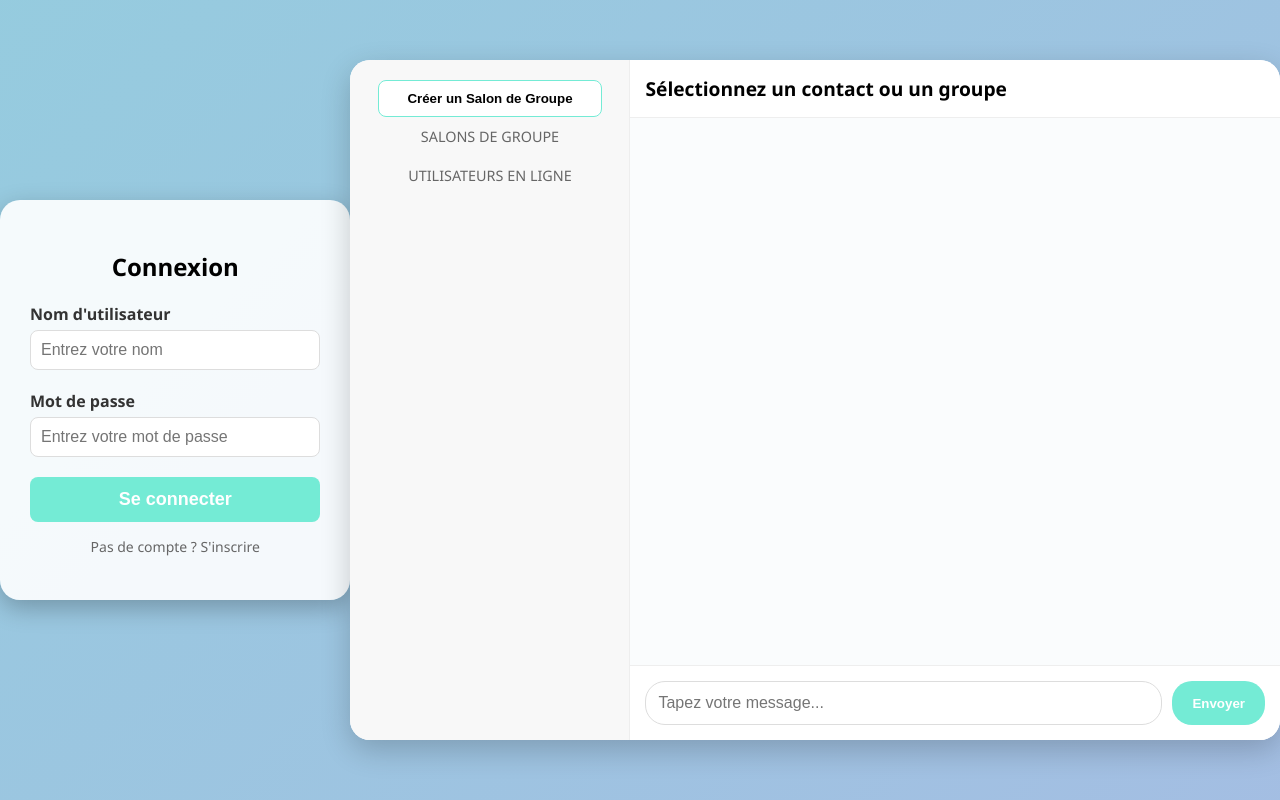
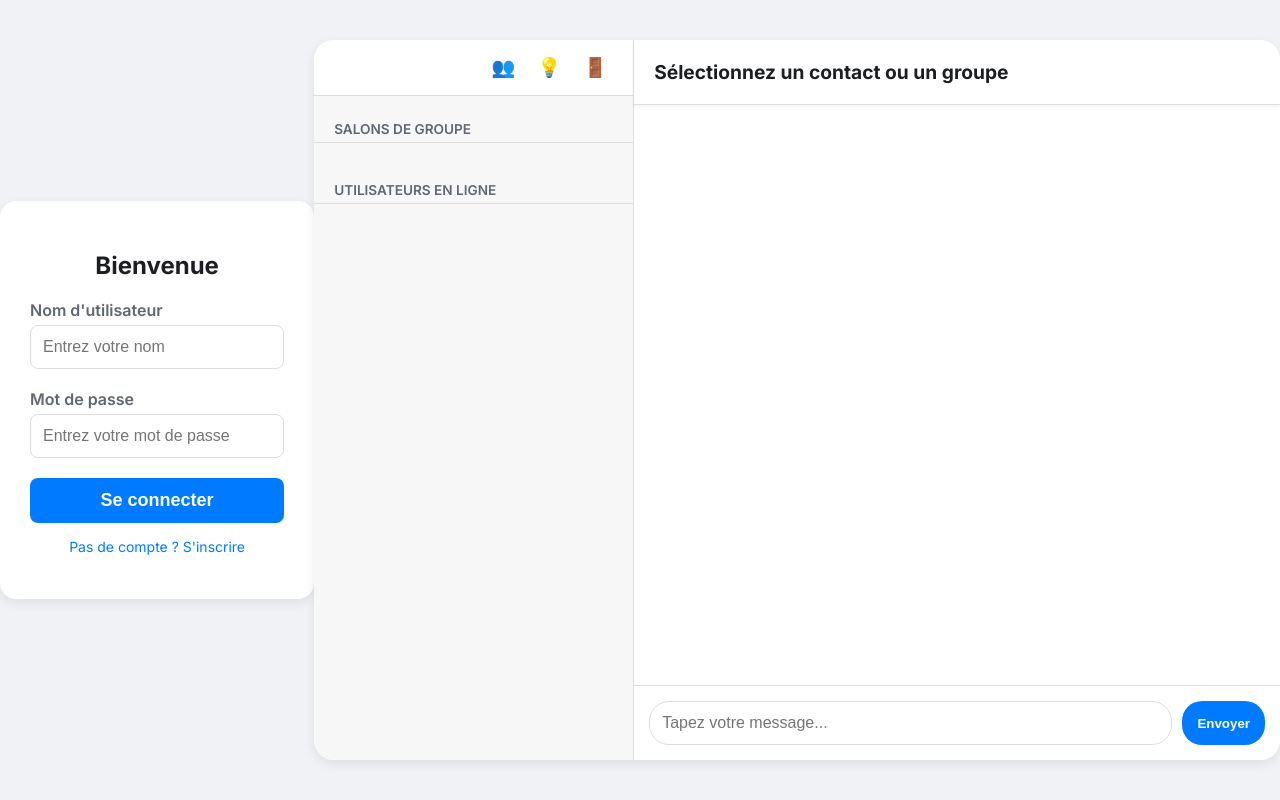
Before and after one commit to ibanpetit64-png/massagerie-html, a website: page index.html in a window 1280 px wide. Drawn offline with nearby package versions, Linux system fonts and the light colour scheme.

Commit message:
Update index.html

```diff
--- a/index.html
+++ b/index.html
@@ -1,121 +1,277 @@
 <!DOCTYPE html>
-<html lang="fr">
+<html lang="fr" data-theme="light">
 <head>
   <meta charset="UTF-8" />
-  <title>Messagerie Authentifiée</title>
+  <meta name="viewport" content="width=device-width, initial-scale=1.0">
+  <title>Messagerie Moderne</title>
   <script src="https://cdn.socket.io/4.7.2/socket.io.min.js"></script>
+  <link href="https://fonts.googleapis.com/css2?family=Inter:wght@400;600;700&display=swap" rel="stylesheet">
   <style>
     /* ---------------------------------- */
-    /* Styles généraux */
+    /* 1. Variables de Thèmes (Clair/Sombre) */
     /* ---------------------------------- */
+    :root {
+        /* Mode Clair (Par défaut) */
+        --bg-color: #f0f2f5;
+        --card-bg: #ffffff;
+        --text-color: #1c1e21;
+        --subtle-text: #606770;
+        --sidebar-bg: #f7f7f7;
+        --contact-hover: #eaf3ff;
+        --active-contact: #e0f0ff;
+        --main-brand: #007bff;
+        --message-mine: #007bff;
+        --message-other: #e4e6eb;
+        --shadow-light: 0 4px 12px rgba(0, 0, 0, 0.08);
+        --border-color: #dddddd;
+        --unread-bg: #f84d4d;
+        --icon-color: #606770;
+    }
+    [data-theme="dark"] {
+        /* Mode Sombre */
+        --bg-color: #18191a;
+        --card-bg: #242526;
+        --text-color: #e4e6eb;
+        --subtle-text: #b0b3b8;
+        --sidebar-bg: #242526;
+        --contact-hover: #3a3b3c;
+        --active-contact: #3e5066;
+        --main-brand: #3b82f6;
+        --message-mine: #3b82f6;
+        --message-other: #3a3b3c;
+        --shadow-light: 0 4px 12px rgba(0, 0, 0, 0.3);
+        --border-color: #3e4042;
+        --unread-bg: #e04e4e;
+        --icon-color: #b0b3b8;
+    }
+
+    /* ---------------------------------- */
+    /* 2. Styles Généraux */
+    /* ---------------------------------- */
+    * { box-sizing: border-box; }
     body {
         margin: 0;
-      font-family: "Segoe UI", sans-serif;
-      background: linear-gradient(135deg, #74ebd5, #ACB6E5);
+        font-family: 'Inter', sans-serif;
+        background: var(--bg-color);
+        color: var(--text-color);
         height: 100vh;
         display: flex;
         justify-content: center;
         align-items: center;
-      background-size: 400% 400%;
-      animation: bg 12s ease infinite;
+        transition: background 0.3s, color 0.3s;
     }
-    @keyframes bg { 0%{background-position:0% 50%} 50%{background-position:100% 50%} 100%{background-position:0% 50%} }
 
-    /* Card d'authentification */
-    .card {
-      width: 360px;
-      background: rgba(255,255,255,0.9);
-      border-radius: 20px;
-      box-shadow: 0 8px 25px rgba(0,0,0,0.25);
+    /* Boutons et Inputs */
+    .btn, .auth-btn {
+        padding: 10px 15px;
+        border: none;
+        border-radius: 8px;
+        font-weight: 600;
+        cursor: pointer;
+        transition: all 0.2s ease-in-out;
+    }
+    .auth-btn {
+        width: 100%;
+        padding: 12px;
+        background: var(--main-brand);
+        color: white;
+        font-size: 18px;
+    }
+    .auth-btn:hover { background: #0069d9; }
+
+    /* Card d'Authentification */
+    #auth-card {
+        width: 380px;
+        background: var(--card-bg);
+        border-radius: 16px;
+        box-shadow: var(--shadow-light);
         padding: 30px;
         display: flex;
         flex-direction: column;
         align-items: center;
-      transition: 0.3s;
     }
     .input-group { margin-bottom: 20px; width: 100%; }
-    .input-group label { display: block; font-weight: 600; margin-bottom: 5px; color: #333; }
-    .input-group input { width: 100%; padding: 10px; border: 1px solid #ddd; border-radius: 8px; box-sizing: border-box; font-size: 16px; }
-    .auth-btn { width: 100%; padding: 12px; border: none; border-radius: 8px; background: #74ebd5; color: white; font-size: 18px; font-weight: bold; cursor: pointer; transition: background 0.3s; }
-    .auth-btn:hover { background: #60c9b0; }
-    .switch-auth { margin-top: 15px; font-size: 14px; color: #666; cursor: pointer; }
+    .input-group label { display: block; font-weight: 600; margin-bottom: 5px; color: var(--subtle-text); }
+    .input-group input {
+        width: 100%;
+        padding: 12px;
+        border: 1px solid var(--border-color);
+        border-radius: 8px;
+        background: var(--card-bg);
+        color: var(--text-color);
+        font-size: 16px;
+        transition: border-color 0.3s;
+    }
+    .switch-auth { margin-top: 15px; font-size: 14px; color: var(--main-brand); cursor: pointer; }
     .switch-auth:hover { text-decoration: underline; }
 
     /* ---------------------------------- */
-    /* Styles pour l'application de chat */
+    /* 3. Application de Chat */
     /* ---------------------------------- */
     #app {
-      display: none; /* Cache par défaut */
-      width: 90%;
-      max-width: 1200px;
-      height: 85vh;
-      background: rgba(255,255,255,0.95);
+        display: none; /* Remplacé par flex en JS après connexion */
+        width: 95%;
+        max-width: 1300px;
+        height: 90vh;
+        background: var(--card-bg);
         border-radius: 20px;
-      box-shadow: 0 10px 30px rgba(0,0,0,0.2);
+        box-shadow: var(--shadow-light);
         overflow: hidden;
-      display: grid; /* Utilisation de GRID pour le layout à 2 colonnes */
-      grid-template-columns: 280px 1fr;
+        grid-template-columns: 320px 1fr;
+        display: grid;
     }
+    /* Panneau de Contacts (Sidebar) */
     #contacts-panel {
-      background: #f8f8f8;
-      border-right: 1px solid #eee;
-      padding: 20px 0 0 0;
+        background: var(--sidebar-bg);
+        border-right: 1px solid var(--border-color);
         overflow-y: auto;
+        display: flex;
+        flex-direction: column;
+        padding-bottom: 20px;
     }
-    .contact {
+    #sidebar-header {
         padding: 15px 20px;
-      border-bottom: 1px solid #eee;
-      cursor: pointer;
-      font-weight: 500;
-      transition: background 0.2s;
+        border-bottom: 1px solid var(--border-color);
         display: flex;
         justify-content: space-between;
         align-items: center;
+        background: var(--card-bg);
     }
-    .contact:hover, .contact.active {
-      background: #e0f7fa;
+    #user-profile { font-weight: 700; font-size: 1.1em; }
+    #options-menu {
+        display: flex;
+        gap: 10px;
     }
+    .icon-btn {
+        background: transparent;
+        border: none;
+        color: var(--icon-color);
+        font-size: 1.2em;
+        cursor: pointer;
+        transition: color 0.2s;
+    }
+    .icon-btn:hover { color: var(--main-brand); }
+
+    .section-title {
+        text-align: left;
+        color: var(--subtle-text);
+        font-size: 0.85em;
+        font-weight: 600;
+        padding: 10px 20px 5px;
+        margin-top: 15px;
+        border-bottom: 1px solid var(--border-color);
+    }
+    .contact-container { padding: 0 5px; }
+
+    .contact {
+        padding: 12px 15px;
+        margin-bottom: 4px;
+        cursor: pointer;
+        font-weight: 500;
+        border-radius: 8px;
+        display: flex;
+        justify-content: space-between;
+        align-items: center;
+        transition: background 0.2s;
+    }
+    .contact:hover { background: var(--contact-hover); }
+    .contact.active { background: var(--active-contact); color: var(--main-brand); font-weight: 600;}
+
+    .contact-info span:first-child { font-size: 1em; }
+    .contact-info span:last-child { color: var(--subtle-text); font-size: 0.8em; margin-left: 5px; }
+
     .unread-count {
-        background: #ff5252; /* Rouge vif */
+        background: var(--unread-bg);
         color: white;
-        border-radius: 50%;
-        padding: 2px 7px;
+        border-radius: 12px;
+        padding: 2px 8px;
         font-size: 12px;
         line-height: 1;
+        font-weight: 700;
     }
+    .contact.active .unread-count { background: white; color: var(--unread-bg); }
 
-    /* Fenêtre de chat */
+    /* Fenêtre de Chat */
     #chat-window { display: flex; flex-direction: column; }
-    #messages { flex-grow: 1; padding: 20px; overflow-y: auto; display: flex; flex-direction: column; }
-    #input-area { display: flex; padding: 15px; border-top: 1px solid #eee; background: #fff; }
-    #msg-input { flex-grow: 1; padding: 12px; border: 1px solid #ddd; border-radius: 20px; margin-right: 10px; font-size: 16px; }
-    #send-btn { padding: 12px 20px; border: none; border-radius: 20px; background: #74ebd5; color: white; font-weight: bold; cursor: pointer; transition: background 0.3s; }
-    #send-btn:hover { background: #60c9b0; }
-    .message { max-width: 60%; padding: 10px 15px; border-radius: 18px; margin-bottom: 10px; line-height: 1.4; word-wrap: break-word; }
-    .message.mine { align-self: flex-end; background: #74ebd5; color: white; border-bottom-right-radius: 2px; }
-    .message.other { align-self: flex-start; background: #f1f1f1; color: #333; border-bottom-left-radius: 2px; }
-    #current-contact-header { padding: 15px; border-bottom: 1px solid #eee; font-size: 1.2em; font-weight: bold; background: #fff; }
-    .message-info { font-size: 0.75em; color: rgba(0, 0, 0, 0.4); margin-top: 5px; text-align: right; }
-    .message.other .message-info { text-align: left; color: rgba(0, 0, 0, 0.6); }
+    #current-contact-header {
+        padding: 20px;
+        border-bottom: 1px solid var(--border-color);
+        font-size: 1.2em;
+        font-weight: bold;
+        background: var(--card-bg);
+        box-shadow: 0 2px 4px rgba(0, 0, 0, 0.05);
+    }
+    #messages {
+        flex-grow: 1;
+        padding: 20px;
+        overflow-y: auto;
+        display: flex;
+        flex-direction: column;
+    }
+    #input-area {
+        display: flex;
+        padding: 15px;
+        border-top: 1px solid var(--border-color);
+        background: var(--card-bg);
+    }
+    #msg-input {
+        flex-grow: 1;
+        padding: 12px;
+        border: 1px solid var(--border-color);
+        border-radius: 20px;
+        margin-right: 10px;
+        font-size: 16px;
+        background: var(--card-bg);
+        color: var(--text-color);
+    }
+    #send-btn {
+        background: var(--main-brand);
+        color: white;
+        font-weight: bold;
+        border-radius: 20px;
+    }
+    #send-btn:hover { background: #0069d9; }
 
-    /* Bouton de groupe */
-    #create-group-btn {
-        width: 80%;
-        margin: 0 auto 10px auto;
-        display: block;
-        padding: 10px;
-        cursor: pointer;
-        border: 1px solid #74ebd5;
-        background: #fff;
-        border-radius: 8px;
-        font-weight: bold;
+    /* Bulles de Message */
+    .message {
+        max-width: 65%;
+        padding: 10px 15px;
+        border-radius: 18px;
+        margin-bottom: 10px;
+        line-height: 1.4;
+        word-wrap: break-word;
+        box-shadow: 0 1px 1px rgba(0, 0, 0, 0.05);
     }
+    .message.mine {
+        align-self: flex-end;
+        background: var(--message-mine);
+        color: white;
+        border-bottom-right-radius: 4px;
+    }
+    .message.other {
+        align-self: flex-start;
+        background: var(--message-other);
+        color: var(--text-color);
+        border-bottom-left-radius: 4px;
+    }
+    .message-info {
+        font-size: 0.7em;
+        margin-top: 5px;
+        opacity: 0.7;
+        text-align: right;
+        color: inherit;
+    }
+    .message.other .message-info { text-align: left; }
+
+    /* Indicateur de groupe dans la bulle */
+    .message-sender { font-weight: 700; font-size: 0.85em; margin-bottom: 3px; }
+
   </style>
 </head>
 <body>
 
-  <div id="auth-card" class="card">
-    <h2 id="auth-title">Connexion</h2>
+  <div id="auth-card">
+    <h2 id="auth-title" style="color: var(--text-color);">Bienvenue</h2>
     <div class="input-group">
       <label for="username-input">Nom d'utilisateur</label>
       <input type="text" id="username-input" placeholder="Entrez votre nom" />
@@ -130,14 +286,21 @@
 
   <div id="app">
     <div id="contacts-panel">
-        <button id="create-group-btn">Créer un Salon de Groupe</button>
-
-        <p style="text-align: center; color: #666; font-size: 0.9em; margin-top: 10px;">SALONS DE GROUPE</p>
-        <div id="groups-list">
+        <div id="sidebar-header">
+            <span id="user-profile"></span>
+            <div id="options-menu">
+                <button id="create-group-btn" class="icon-btn" title="Créer un groupe">👥</button>
+                <button id="theme-toggle" class="icon-btn" title="Mode Sombre/Clair">💡</button>
+                <button id="logout-btn" class="icon-btn" title="Déconnexion">🚪</button>
+            </div>
         </div>
 
-        <p style="text-align: center; color: #666; font-size: 0.9em; margin-top: 20px;">UTILISATEURS EN LIGNE</p>
-        <div id="users-list">
+        <p class="section-title">SALONS DE GROUPE</p>
+        <div id="groups-list" class="contact-container">
+            </div>
+
+        <p class="section-title">UTILISATEURS EN LIGNE</p>
+        <div id="users-list" class="contact-container">
             </div>
     </div>
     <div id="chat-window">
@@ -148,7 +311,7 @@
         </div>
       <div id="input-area">
         <input type="text" id="msg-input" placeholder="Tapez votre message..." />
-        <button id="send-btn">Envoyer</button>
+        <button id="send-btn" class="btn">Envoyer</button>
       </div>
     </div>
   </div>
@@ -159,9 +322,9 @@
     let isLogin = true;
     let username = "";
     let currentContact = null;
-    let isCurrentContactGroup = false; // Nouveau : Indicateur de type de conversation
-    let unreadCounts = {}; // Nouveau : { contactName/groupName: count }
-    let lastOnlineList = []; // Nouveau : Pour rafraîchir la liste des utilisateurs
+    let isCurrentContactGroup = false;
+    let unreadCounts = {}; // { contactName/groupName: count }
+    let lastOnlineList = [];
 
     // --- ÉLÉMENTS DU DOM ---
     const authCard = document.getElementById("auth-card");
@@ -171,28 +334,54 @@
     const passwordInput = document.getElementById("password-input");
     const authBtn = document.getElementById("auth-btn");
     const appEl = document.getElementById("app");
-    const contactsPanel = document.getElementById("contacts-panel");
     const messagesEl = document.getElementById("messages");
     const msgInput = document.getElementById("msg-input");
     const sendBtn = document.getElementById("send-btn");
     const contactNameEl = document.getElementById("contact-name");
+    const userProfileEl = document.getElementById("user-profile");
     const createGroupBtn = document.getElementById("create-group-btn");
     const groupsListEl = document.getElementById("groups-list");
     const usersListEl = document.getElementById("users-list");
+    const themeToggleBtn = document.getElementById("theme-toggle");
+    const logoutBtn = document.getElementById("logout-btn");
 
-    // --- FONCTIONS UTILS ---
+    // --- LOGIQUE D'INTERFACE ET UTILITAIRES ---
 
     function formatTime(date) {
         if (!date) return '';
         return new Date(date).toLocaleTimeString([], { hour: '2-digit', minute: '2-digit' });
     }
 
+    // 💡 GESTION DU THÈME
+    themeToggleBtn.onclick = () => {
+        const currentTheme = document.documentElement.getAttribute('data-theme');
+        const newTheme = currentTheme === 'light' ? 'dark' : 'light';
+        document.documentElement.setAttribute('data-theme', newTheme);
+        localStorage.setItem('theme', newTheme);
+        themeToggleBtn.textContent = newTheme === 'dark' ? '☀️' : '💡';
+    };
+    // Charge le thème au démarrage
+    const storedTheme = localStorage.getItem('theme') || 'light';
+    document.documentElement.setAttribute('data-theme', storedTheme);
+    themeToggleBtn.textContent = storedTheme === 'dark' ? '☀️' : '💡';
+
+    // 🚪 LOGOUT
+    logoutBtn.onclick = () => {
+        if (confirm("Voulez-vous vraiment vous déconnecter ?")) {
+            // Logique de déconnexion simple (nettoie l'état local et recharge)
+            username = "";
+            currentContact = null;
+            unreadCounts = {};
+            lastOnlineList = [];
+            socket.disconnect(); // Déconnecte le socket pour informer le serveur
+            window.location.reload(); // Recharge la page pour revenir à l'écran d'auth
+        }
+    };
+
     function addMessage(msg) {
-        // Ajout d'un message, vérifie si c'est pour la conversation actuelle
-        // Pour les groupes, 'to' est le nom du groupe. Pour les privés, 'to' ou 'from' est le contact actuel.
         const relevant = isCurrentContactGroup
-            ? msg.to === currentContact // Message de groupe
-            : (msg.to === username && msg.from === currentContact) || (msg.from === username && msg.to === currentContact); // Message privé
+            ? msg.to === currentContact
+            : (msg.to === username && msg.from === currentContact) || (msg.from === username && msg.to === currentContact);
 
         if (!relevant) return;
 
@@ -201,7 +390,7 @@
 
         let senderInfo = '';
         if (msg.isGroup && msg.from !== username) {
-            senderInfo = `<span style="font-weight:bold; font-size:0.85em; display:block; margin-bottom:5px;">${msg.from}</span>`;
+            senderInfo = `<div class="message-sender" style="color:${document.documentElement.getAttribute('data-theme') === 'dark' ? '#93c5fd' : '#1d4ed8'};">${msg.from}</div>`;
         }
 
         div.innerHTML = `
@@ -215,23 +404,19 @@
 
     async function loadMessages(targetName, isGroup) {
         messagesEl.innerHTML = "";
-        contactNameEl.textContent = isGroup ? `[Groupe] ${targetName}` : targetName;
+        contactNameEl.textContent = isGroup ? `${targetName} (Groupe)` : targetName;
         currentContact = targetName;
         isCurrentContactGroup = isGroup;
 
         try {
-            // L'API est unifiée : /messages/utilisateur_actuel/cible (cible = nom d'utilisateur ou nom de groupe)
             const res = await fetch(\`/messages/\${username}/\${targetName}\`);
             const messages = await res.json();
 
             if (res.ok && messages) {
                 messages.forEach(addMessage);
-            } else {
-                console.error("Erreur de chargement de l'historique:", messages.error);
             }
-
         } catch (error) {
-            console.error("Erreur réseau pour l'historique:", error);
+            console.error("Erreur de chargement de l'historique:", error);
         }
     }
 
@@ -239,20 +424,18 @@
     // --- GESTION DES CONTACTS ET GROUPES ---
 
     function setActiveContact(targetName, isGroup = false) {
-        // 1. Réinitialiser le compteur
+        // 1. Réinitialiser le compteur et rafraîchir les listes
         if (unreadCounts.hasOwnProperty(targetName)) {
             unreadCounts[targetName] = 0;
         }
         updateContactList(lastOnlineList);
         loadAndDisplayGroups();
 
-        // 2. Changer de contact
+        // 2. Mettre à jour l'état et l'affichage
         currentContact = targetName;
         isCurrentContactGroup = isGroup;
 
         document.querySelectorAll('.contact').forEach(c => c.classList.remove('active'));
-
-        // Trouver et activer le contact/groupe dans le DOM
         const targetEl = document.querySelector(`.contact[data-target-name="${targetName}"]`);
         if(targetEl) targetEl.classList.add('active');
 
@@ -260,30 +443,23 @@
     }
 
     function updateContactList(list) {
-        lastOnlineList = list; // Sauvegarde la liste
+        lastOnlineList = list;
         usersListEl.innerHTML = "";
 
-        // Initialise les compteurs pour les nouveaux utilisateurs
         list.forEach(u => {
-            if (u !== username && !unreadCounts.hasOwnProperty(u)) {
-                unreadCounts[u] = 0;
-            }
+            if (u !== username && !unreadCounts.hasOwnProperty(u)) { unreadCounts[u] = 0; }
         });
 
-        // Affiche les utilisateurs en ligne
         list.filter(u => u !== username).forEach(u => {
             const div = document.createElement("div");
             div.className = "contact" + (u === currentContact && !isCurrentContactGroup ? " active" : "");
-            div.setAttribute('data-target-name', u); // Pour le ciblage
+            div.setAttribute('data-target-name', u);
 
             const count = unreadCounts[u] || 0;
             let countHtml = count > 0 ? `<span class="unread-count">${count}</span>` : '';
 
-            div.innerHTML = `<span>${u}</span> ${countHtml}`;
-
-            div.onclick = () => {
-                setActiveContact(u, false);
-            };
+            div.innerHTML = `<div class="contact-info"><span>👤 ${u}</span></div> ${countHtml}`;
+            div.onclick = () => { setActiveContact(u, false); };
             usersListEl.appendChild(div);
         });
     }
@@ -298,23 +474,17 @@
             groups.forEach(group => {
                 const groupName = group.name;
 
-                // Initialise le compteur pour le groupe
-                if (!unreadCounts.hasOwnProperty(groupName)) {
-                    unreadCounts[groupName] = 0;
-                }
+                if (!unreadCounts.hasOwnProperty(groupName)) { unreadCounts[groupName] = 0; }
 
                 const div = document.createElement("div");
                 div.className = "contact" + (groupName === currentContact && isCurrentContactGroup ? " active" : "");
-                div.setAttribute('data-target-name', groupName); // Pour le ciblage
+                div.setAttribute('data-target-name', groupName);
 
                 const count = unreadCounts[groupName] || 0;
                 let countHtml = count > 0 ? `<span class="unread-count">${count}</span>` : '';
 
-                div.innerHTML = `<span>💬 ${groupName}</span> ${countHtml}`;
-
-                div.onclick = () => {
-                    setActiveContact(groupName, true);
-                };
+                div.innerHTML = `<div class="contact-info"><span>💬 ${groupName}</span></div> ${countHtml}`;
+                div.onclick = () => { setActiveContact(groupName, true); };
                 groupsListEl.appendChild(div);
             });
 
@@ -350,21 +520,22 @@
         return alert(data.error || "Erreur d'authentification");
       }
 
-      // Connexion/Inscription réussie
+      // Connexion réussie
       username = user;
       authCard.style.display = "none";
       appEl.style.display = "grid";
+      userProfileEl.textContent = `Bienvenue, ${username}`; // Affiche le nom d'utilisateur
 
-      // Enregistre l'utilisateur connecté sur le serveur Socket.IO et rejoint les rooms
+      socket.connect(); // S'assure que le socket est connecté
       socket.emit("registerUser", username);
-      await loadAndDisplayGroups(); // Charge les groupes existants
+      await loadAndDisplayGroups();
     };
 
-    // --- GESTION DES GROUPES ---
+    // --- GESTION SOCKET.IO ET ACTIONS ---
 
     createGroupBtn.onclick = async () => {
         const groupName = prompt("Entrez le nom du nouveau salon de groupe:");
-        if (!groupName) return;
+        if (!groupName || groupName.length < 3) return alert("Nom invalide.");
 
         try {
             const res = await fetch("/createGroup", {
@@ -376,8 +547,8 @@
 
             if (data.success) {
                 alert(`Groupe "${groupName}" créé avec succès !`);
-                await loadAndDisplayGroups(); // Rafraîchit les groupes
-                socket.emit('registerUser', username); // Demande au serveur de rejoindre la room
+                await loadAndDisplayGroups();
+                socket.emit('registerUser', username);
                 setActiveContact(groupName, true);
             } else {
                 alert(`Erreur: ${data.error}`);
@@ -386,9 +557,6 @@
             alert("Erreur de communication avec le serveur.");
         }
     };
-
-
-    // --- GESTION SOCKET.IO ---
 
     socket.on("onlineUsers", updateContactList);
 
@@ -410,23 +578,20 @@
     };
 
     socket.on("receiveMessage", msg => {
-        // Détermine l'expéditeur/cible pour le compteur
         const target = msg.isGroup ? msg.to : (msg.from === username ? msg.to : msg.from);
 
-        // 1. GESTION DES NOTIFICATIONS DE NON-LUS
-        // Si le message est pour l'utilisateur (to == username ou isGroup) ET ne concerne pas la conversation active
+        // GESTION DES NOTIFICATIONS DE NON-LUS
         if (target !== currentContact) {
             if (unreadCounts.hasOwnProperty(target)) {
                 unreadCounts[target]++;
             } else {
                 unreadCounts[target] = 1;
             }
-            // Rafraîchir les listes pour afficher le badge
             updateContactList(lastOnlineList);
             loadAndDisplayGroups();
         }
 
-        // 2. AFFICHAGE DANS LA FENÊTRE
+        // AFFICHAGE DANS LA FENÊTRE
         addMessage(msg);
     });
 
```
Lines whose indentation alone changed are shown as unchanged.
